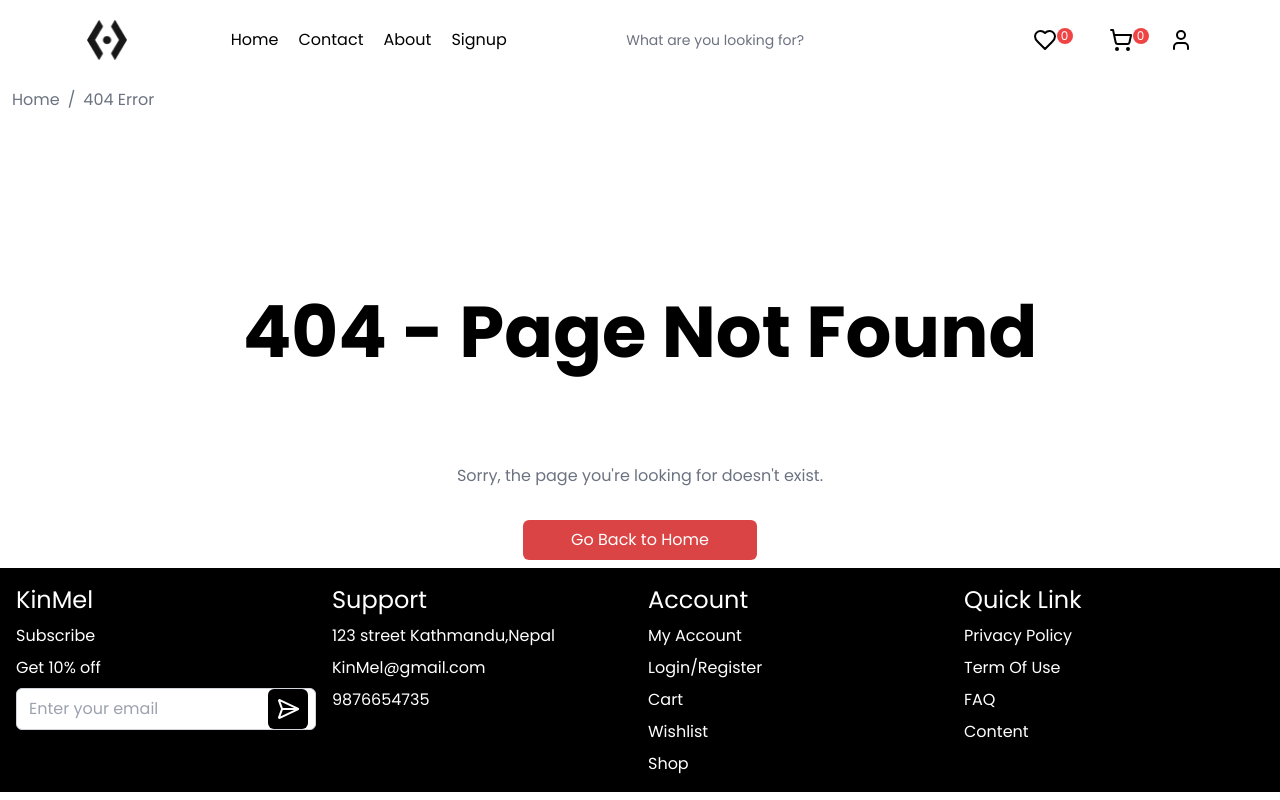
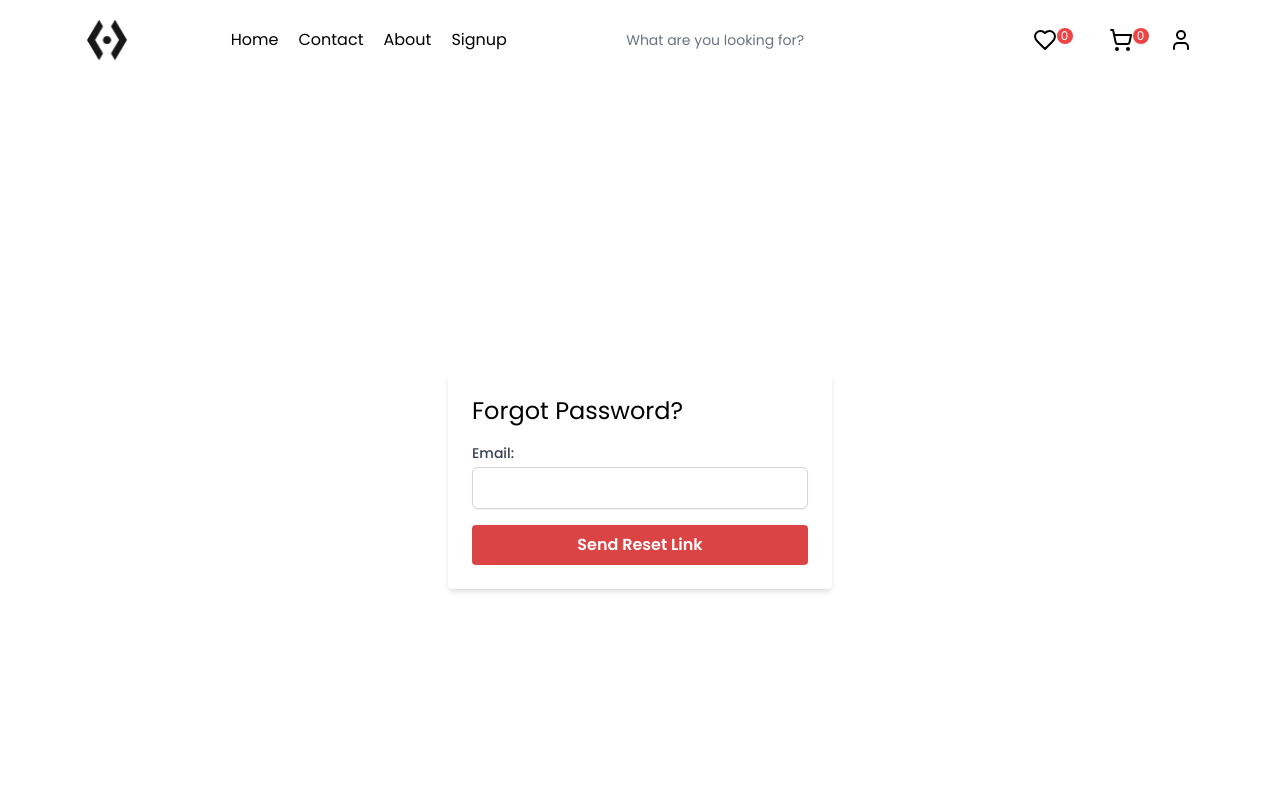
Before and after one commit to Dinesh10731j/Kinmel, a React (Vite) app: page /forgotpassword in a window 1280 px wide. Shown: the top 800 px of the page. Built offline with nearby package versions, Linux system fonts and the light colour scheme.

Commit message:
forgot password endpoint intregation completed and did some minor changes

```diff
--- a/src/App.tsx
+++ b/src/App.tsx
@@ -28,6 +28,7 @@ import AdminRoute from './Protectedroutes/AdminRoute';
 import SellerRoute from './Protectedroutes/SellerRoute';
 import Seller from './Sellerdashboard/Seller';
 import AddNewProduct from './Pages/Addnewproduct';
+import ForgetPassword from './Pages/Forgetpassword';
 
 
 const App: React.FC = () => {
@@ -56,6 +57,7 @@ const App: React.FC = () => {
         {path:'/completion', element:<PaymentCompletion/>},
         {path:'productdetails/:id',element:<Productdetails/>},
         {path:'/wishlist',element:<Wishlist/>},
+        {path:'/forgotpassword',element:<ForgetPassword/>},
         {
           path: 'account',
           element: <Account />,
--- a/src/Components/Footer.tsx
+++ b/src/Components/Footer.tsx
@@ -1,6 +1,21 @@
 
-import { SendHorizontal} from "lucide-react"
+import { SendHorizontal} from "lucide-react";
+import { useForm,SubmitHandler } from "react-hook-form";
+
+interface subscribeType{
+ email:string;
+
+}
 const Footer = () => {
+
+
+  const {handleSubmit,register,formState:{errors}} = useForm<subscribeType>();
+
+
+  const onSubscribe:SubmitHandler<subscribeType> = (data)=>{
+    console.log(data);
+
+  }
   return (
    <>
   <footer className="grid grid-cols-1 md:grid-cols-4 gap-4 p-4 bg-black text-[#FFFF] h-full w-full">
@@ -8,25 +23,28 @@ const Footer = () => {
   <h1  className="text-2xl">KinMel</h1>
   <h3>Subscribe</h3>
   <p>Get 10% off </p>
-  <form className="relative flex gap-2">
+  <form className="relative flex gap-2" onSubmit={handleSubmit(onSubscribe)}>
   <input
     type="email"
     placeholder="Enter your email"
     className="py-2 w-full px-3 rounded-md border border-gray-300 text-black"
+    {...register('email',{required:'E-mail is required'})}
   />
+
   <button
     type="submit"
     className="absolute right-2 top-1/2 transform -translate-y-1/2 bg-black p-2 rounded-md"
   >
     <SendHorizontal />
   </button>
+
 </form>
-
+{errors.email && <p className="text-red-700 text-sm">{errors.email?.message}</p>}
   </section>
   <section className="flex flex-col gap-2" >
    <h1 className="text-2xl">Support</h1>
    <h3>123 street Kathmandu,Nepal</h3>
-   <h3>KinMel@gmail.com</h3>
+   <h3>Kinmel@gmail.com</h3>
    <h3>9876654735</h3>
   </section>
   <section className="flex flex-col gap-2">
--- a/src/Endpoints/endpoints.ts
+++ b/src/Endpoints/endpoints.ts
@@ -23,6 +23,7 @@ export const endpoints = {
     Getreturns:'/api/user-returns',
     Editreturn:'/api/edit-return',
     Deletereturn:'/api/delete-return',
+    Forgotpassword:'/api/forgot-password',
 
 
 }
--- /dev/null
+++ b/src/Pages/Forgetpassword.tsx
@@ -0,0 +1,53 @@
+import React from 'react';
+import { useForm,SubmitHandler } from 'react-hook-form';
+import { UseForgotPassword } from '../hooks/Useforgotpassword';
+import { CircularProgress } from '@mui/material';
+import { Toaster } from 'react-hot-toast';
+
+interface FormInputs {
+  email: string;
+}
+
+const ForgetPassword: React.FC = () => {
+    const forgotPassword = UseForgotPassword();
+  const { register, handleSubmit, formState: { errors } } = useForm<FormInputs>();
+
+
+  const onSubmit:SubmitHandler<FormInputs> = (data) => {
+    forgotPassword.mutate(data);
+
+
+  };
+
+  return (
+    <div className="flex items-center justify-center min-h-screen">
+      <div className="bg-white p-6 rounded shadow-md w-screen max-w-sm">
+        <h2 className="text-2xl font-md mb-4">Forgot Password?</h2>
+        <form onSubmit={handleSubmit(onSubmit)}>
+          <div className="mb-4">
+            <label htmlFor="email" className="block text-sm font-medium text-gray-700">
+              Email:
+            </label>
+            <input
+              type="email"
+              id="email"
+              {...register('email', { required: 'Email is required', pattern: { value: /^[^@]+@[^@]+\.[^@]+$/, message: 'Invalid email address' } })}
+              className={`mt-1 block w-full border rounded-md shadow-sm p-2 focus:ring focus:ring-blue-500 focus:border-blue-500 ${errors.email ? 'border-red-500' : 'border-gray-300'}`}
+            />
+            {errors.email && <p className="mt-2 text-red-600">{errors.email.message}</p>}
+          </div>
+          <button
+            type="submit"
+            className="w-full bg-[#DB4444] text-white font-semibold py-2 rounded hover:bg-red-700 transition duration-200"
+          >
+           {forgotPassword.isPending?<CircularProgress size={24} sx={{color:'black'}}/>:'Send Reset Link'}
+          </button>
+        </form>
+
+      </div>
+      <Toaster position='top-center'/>
+    </div>
+  );
+};
+
+export default ForgetPassword;
--- a/src/Registration/Login.tsx
+++ b/src/Registration/Login.tsx
@@ -70,6 +70,7 @@ const Login = () => {
               type="submit"
               className="bg-[#DB4444] w-full lg:w-full text-white font-bold py-2 px-4 rounded focus:outline-none focus:shadow-outline "
             >
+
             {mutation?.isPending ? (
   <CircularProgress size={24} sx={{ color: 'black' }} />
 ) : (
@@ -77,6 +78,7 @@ const Login = () => {
 )}
 
             </button>
+           <p className="underline text-end mt-2"><Link to={'/forgotpassword'}>Forgot password?</Link></p>
 
             <h1 className="px-2 py-3">
               Don't have an account?
--- /dev/null
+++ b/src/hooks/Useforgotpassword.ts
@@ -0,0 +1,32 @@
+import { useMutation } from "@tanstack/react-query";
+import axiosInstance from "../Endpoints/axiosInstance";
+import { endpoints } from "../Endpoints/endpoints";
+import toast from "react-hot-toast";
+const {Forgotpassword} = endpoints;
+interface FormInputs {
+    email: string;
+  }
+const forgotPassword = async (email:FormInputs)=>{
+    try{
+
+        const response =  await axiosInstance.post(Forgotpassword,email);
+
+        return response.data;
+
+    }catch(error:any){
+
+        const errorMessage = error.response.data?.msg ?? 'Failed to forgotpassword';
+
+        throw new Error(errorMessage);
+    }
+}
+
+
+export const UseForgotPassword = () => {
+
+    return useMutation({mutationKey:['forgotpassword'],mutationFn:forgotPassword,onSuccess:()=>{
+        toast.success('Your new password is sent to your gmail');
+    },onError:(error)=>{
+        toast.error(error.message);
+    }})
+}
```
